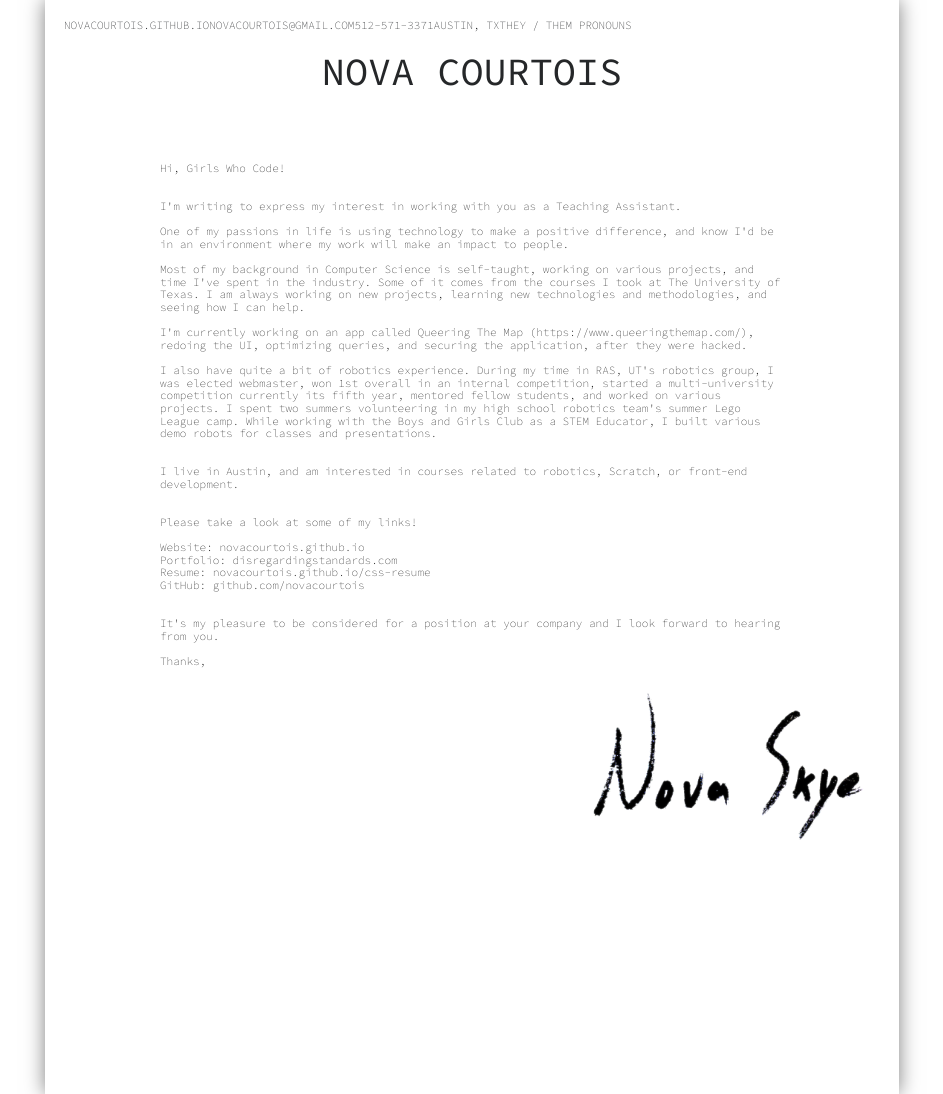
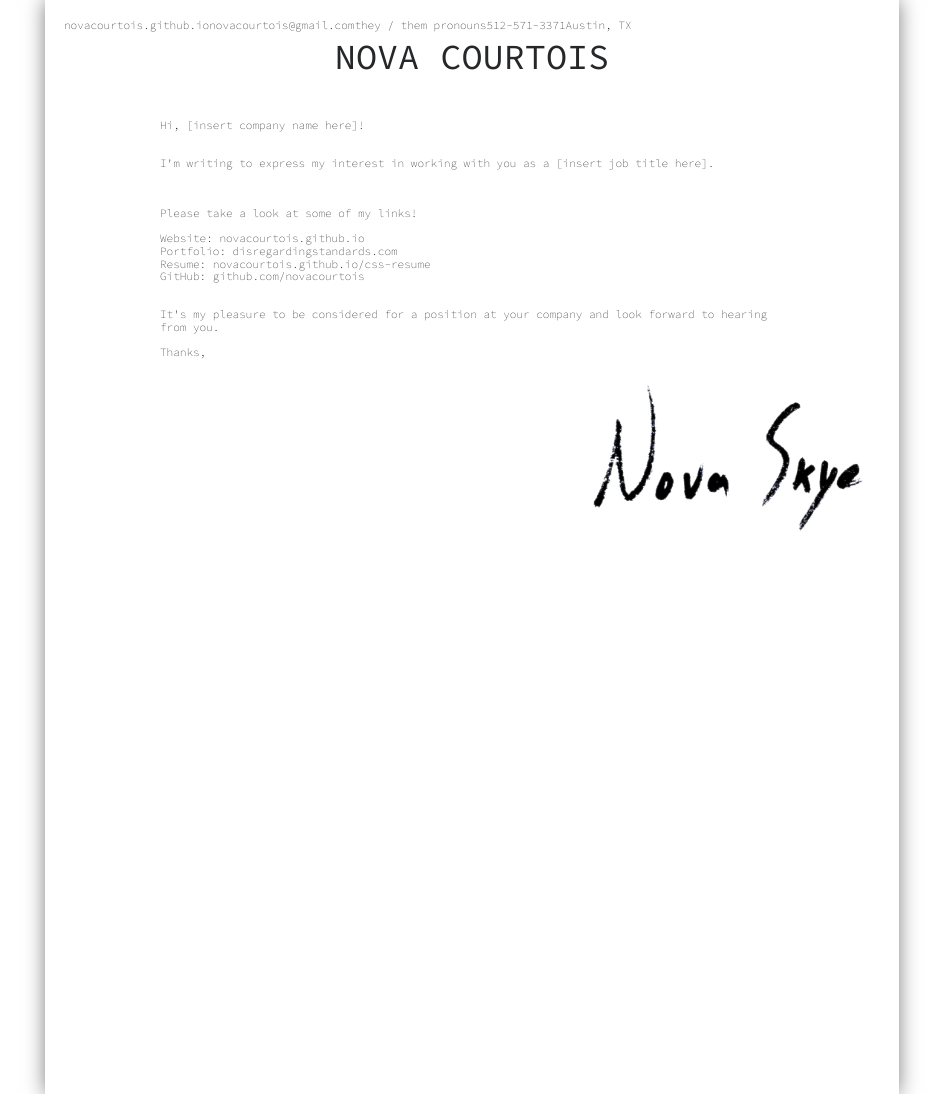
Before and after one commit to sissyliberation/css-resume, a website: page letter.html in a window 1280 px wide. Shown: the whole page, without its empty margins (168-1111 px from the left). Drawn offline with Linux system fonts and the light colour scheme.

Commit message:
some minor style, content changes

```diff
--- a/letter.html
+++ b/letter.html
@@ -19,9 +19,9 @@
       <div class="contact">
         <div>novacourtois.github.io</div>
         <div>novacourtois@gmail.com</div>
+        <div>they / them pronouns</div>
         <div>512-571-3371</div>
-        <div>austin, tx</div>
-        <div>they / them pronouns</div>
+        <div>Austin, TX</div>
       </div>
 
       <div class="name">
@@ -30,7 +30,7 @@
     </section>
 
     <section class="letter">
-<!--       <pre>
+      <pre>
         Hi, [insert company name here]!
 
 
@@ -50,37 +50,6 @@
 
         Thanks,
 
-      </pre> -->
-      <pre>
-        Hi, Girls Who Code!
-
-
-        I'm writing to express my interest in working with you as a Teaching Assistant.
-
-        One of my passions in life is using technology to make a positive difference, and know I'd be in an environment where my work will make an impact to people.
-
-        Most of my background in Computer Science is self-taught, working on various projects, and time I've spent in the industry. Some of it comes from the courses I took at The University of Texas. I am always working on new projects, learning new technologies and methodologies, and seeing how I can help.
-
-        I'm currently working on an app called Queering The Map (https://www.queeringthemap.com/), redoing the UI, optimizing queries, and securing the application, after they were hacked.
-
-        I also have quite a bit of robotics experience. During my time in RAS, UT's robotics group, I was elected webmaster, won 1st overall in an internal competition, started a multi-university competition currently its fifth year, mentored fellow students, and worked on various projects. I spent two summers volunteering in my high school robotics team's summer Lego League camp. While working with the Boys and Girls Club as a STEM Educator, I built various demo robots for classes and presentations.
-
-
-        I live in Austin, and am interested in courses related to robotics, Scratch, or front-end development.
-
-
-        Please take a look at some of my links!
-
-        Website:   novacourtois.github.io
-        Portfolio: disregardingstandards.com
-        Resume:    novacourtois.github.io/css-resume
-        GitHub:    github.com/novacourtois
-
-
-        It's my pleasure to be considered for a position at your company and I look forward to hearing from you.
-
-        Thanks,
-
       </pre>
 
       <div class="signature">
--- a/scss/partials/page.scss
+++ b/scss/partials/page.scss
@@ -30,7 +30,7 @@ html, body {
 
   display: flex;
   flex-direction: column;
-  justify-content: space-around;
+  justify-content: space-between;
   margin: 0 auto;
   box-shadow: 0 0 0.5cm rgba(0,0,0,0.5);
   padding: 0.5cm;
@@ -43,8 +43,10 @@ html, body {
       h1 {
         text-align: center;
         font-weight: normal;
-        font-size: 3.5em;
+        font-size: 3.2em;
         line-height: .8em;
+        margin: .5em 0;
+        margin: 0;
         text-transform: uppercase;
         color: $dark;
       }
@@ -52,10 +54,10 @@ html, body {
 
     .contact {
       display: flex;
-      justify-content: space-around;
-      text-transform: uppercase;
+      justify-content: space-between;
       flex-direction:row;
       justify-self: flex-start;
+      margin-bottom: 1em;
     }
   }
 
@@ -67,7 +69,7 @@ html, body {
 
       div {
         font-weight: bold;
-        font-size: 1.2em;
+        font-size: 1.4em;
         text-transform: uppercase;
         flex: 0 0 4.5cm;
         color: $dark;
@@ -106,6 +108,11 @@ html, body {
 
         .detail {
           display:flex;
+          margin-bottom: 0.0625cm;
+
+          &:last-child {
+            margin-bottom: 0;
+          }
 
           &:before {
             content: '-';
```
Also changed, not shown: index.html (+2 -3 lines), css/main.css.
